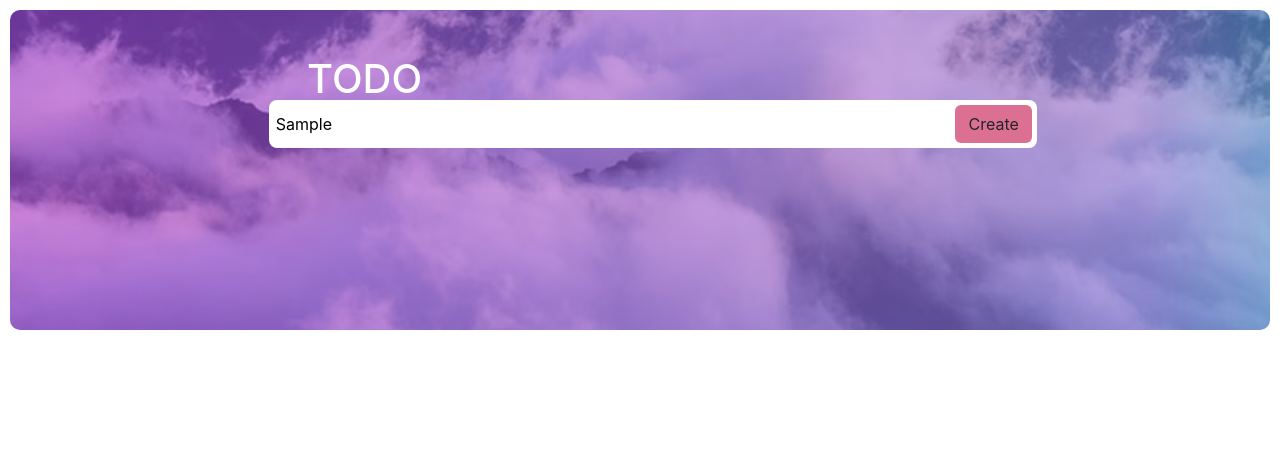
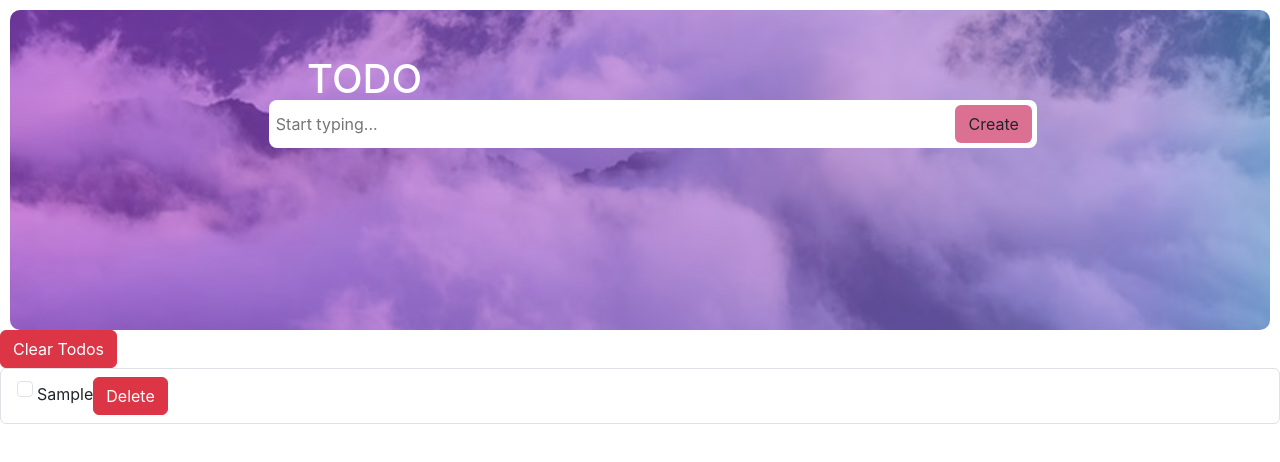
Before and after one commit to jenniferagbeli/todo-app, a React (Create React App) app: page / in a window 1280 px wide. Both pictures are taken after typing "Sample" into the empty fields and a click on the button "Create". Shown: the top 462 px of the page. Built offline with nearby package versions, Linux system fonts and the light colour scheme.

Commit message:
added delete button and enter key

```diff
--- a/src/components/create-todo/index.js
+++ b/src/components/create-todo/index.js
@@ -4,37 +4,28 @@ import { useState } from "react";
 
 function CreateTodo() {
   const [todos, setTodos] = useLocalStorage("TODO_KEY", []);
-
-  // let todo;
   const [todo, setTodo] = useState("");
 
-  // function collectInput(event) {
-  //   // todo = event.target.value;
-  //   setTodo(event.target.value);
-  // }
+  const saveTodos = () => {
+    //Save all todos
+    setTodos([...todos, todo]);
+    //Wipe the input box
+    setTodo("");
+  }
 
-  //const collectInput = event => setTodo(event.target.value);
-
-  function saveTodo() {
-    // // Add new todo to existing list
-    // todos.push(todo);
-    // Set all todos in local storage
-    console.log(todo);
-    console.log([...todos, todo]);
-
-    // setTodos([...todos, todo]);
-  }
 
   return (
     <section className={styles.createTodoSection}>
       <input
+      value={todo}
+        // to make enter functional
+        onKeyDown={event => event.key === "Enter" && saveTodos()}
         onChange={event => setTodo(event.target.value)}
-
         className={styles.createTodoInput}
         placeholder="Start typing..." />
       <button
-      className={`btn ${styles.btn}`}
-      onClick={() => setTodos([...todos, todo])}
+        className={`btn ${styles.btn}`}
+        onClick={() => saveTodos()}
       >Create</button>
     </section>
   );
--- a/src/components/create-todo/index.module.css
+++ b/src/components/create-todo/index.module.css
@@ -15,6 +15,7 @@
 width: 100%;
 border: none;
 }
+
 .createTodoInput:focus {
     outline: none;
 }
--- a/src/components/header/index.js
+++ b/src/components/header/index.js
@@ -1,4 +1,5 @@
 import styles from "./index.module.css"
+
 function Header() {
   return (
     <header className={styles.headerBackground}>
--- a/src/components/todo-item/index.js
+++ b/src/components/todo-item/index.js
@@ -1,17 +1,18 @@
 function TodoItem(props) {
     return(
-      <li
-      className="list-group-item" key={props.index}>
+      <li className="list-group-item" key={props.myindex}>
          <input
             className="form-check-input me-1"
             type="checkbox"
-            id={props.index} />
+            id={props.myindex} />
          <label
             className="form-check-label"
-            for={props.index}
-         >{props.todo}</label>
+            for={props.myindex}
+         >{props.mytodo}</label>
+   {/* {Take home assignment: Implement single delete} */}
+         <button className="btn btn-danger" >Delete</button>
       </li>
         );
 }
 
-export default TodoItem
+export default TodoItem;
--- a/src/components/todo-list/index.js
+++ b/src/components/todo-list/index.js
@@ -3,24 +3,21 @@ import {useLocalStorage} from "usehooks-ts";
 import TodoItem from "../todo-item";
 
 function TodoList() {
-  // let todos = ["take fufu", "take ginger"];
   const [todos, setTodos] = useLocalStorage("TODO_KEY", []);
 
-  // function getTodos() {
-  //   // Get all todos from local storage and store it.
-  //   let todos = JSON.parse(localStorage.getItem("TODO_KEY")) || [];
-  //   // update React State
-  //   setTodos(todos);
-  // }
-
-  // useEffect(getTodos, []);
 
     return (
+      <section>
+        <button className="btn btn-danger"
+        onClick={() => setTodos([])}
+        >Clear Todos</button>
+
       <ul className="list-group" >
-        {todos.map((todo, index) => {
-           <TodoItem todo={todo} index={index} />;
+        {todos.map(function (todo, index) {
+          return <TodoItem mytodo={todo} myindex={index} />;
         })}
      </ul>
+     </section>
     );
       }
 
```
